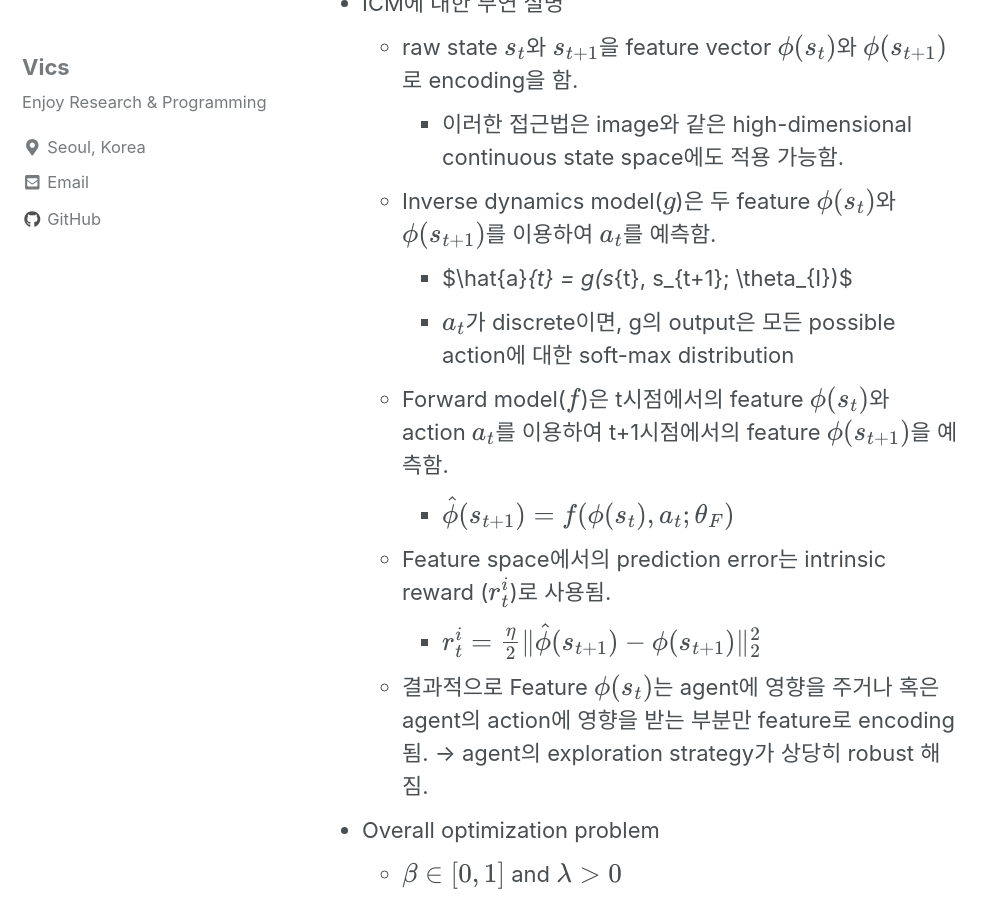
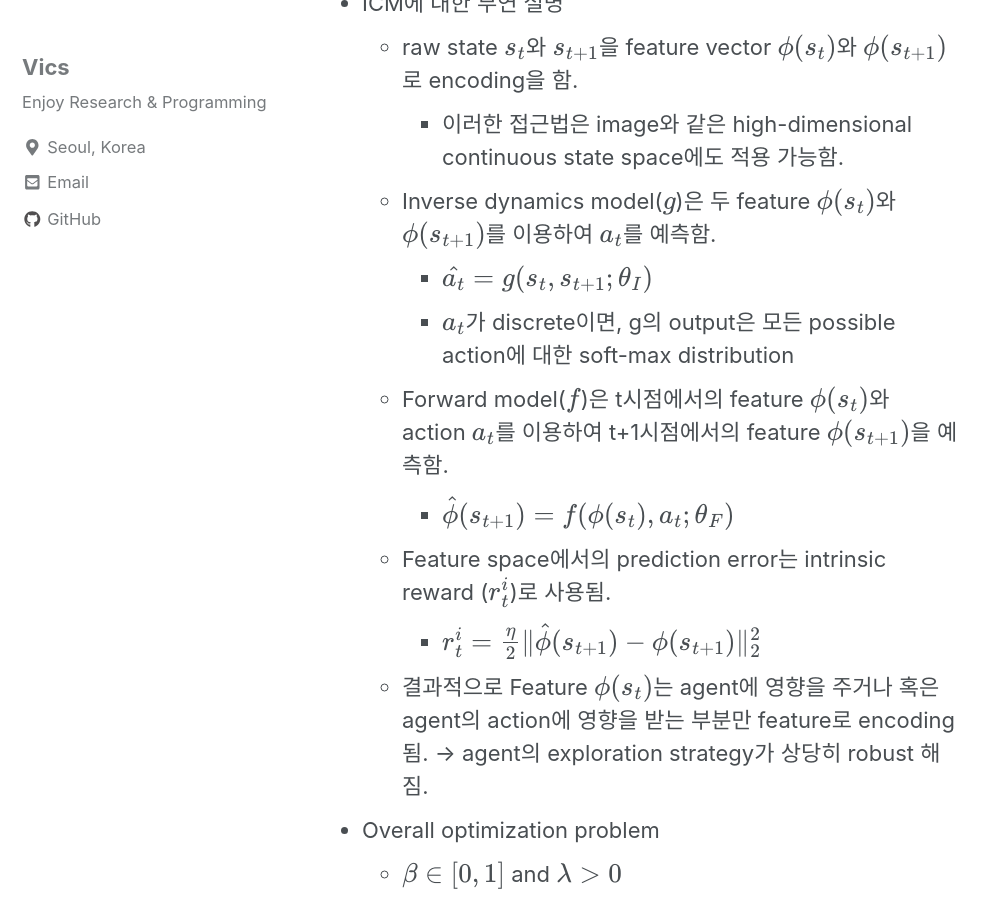
Before and after one commit to vics-kwon/vics-kwon.github.io, a Jekyll site: the page built from _posts/2018-11-25-CDE-summary.md, in a window 1280 px wide and 900 px high, scrolled down 4563 px. Shown: the whole window, without its empty margins (0-995 px from the left). Built offline with Jekyll 4.4.1, drawn with Linux system fonts in a browser that asks for light colours; nearby versions of some CDN libraries; formulas are drawn with MathJax 3; comment, search, counter and statistics services are not loaded.

Commit message:
edit latex math eq.

```diff
--- a/_posts/2018-11-25-CDE-summary.md
+++ b/_posts/2018-11-25-CDE-summary.md
@@ -73,7 +73,7 @@ Pathak, D., Agrawal, P., Efros, A. A., & Darrell, T. (2017, May). **Curiosity-dr
     - raw state $s_t$와 $s_{t+1}$을 feature vector $\phi (s_t)$와 $\phi (s_{t+1})$로 encoding을 함.
         - 이러한 접근법은 image와 같은 high-dimensional continuous state space에도 적용 가능함.
     - Inverse dynamics model($g$)은 두 feature $\phi (s_t)$와 $\phi (s_{t+1})$를 이용하여 $a_t$를 예측함.
-        - $\hat{a}_{t} = g(s_{t}, s_{t+1}; \theta_{I})$
+        - $\hat{a_t} = g(s_t, s_{t+1}; \theta_I)$
         - $a_t$가 discrete이면, g의 output은 모든 possible action에 대한 soft-max distribution
     - Forward model($f$)은 t시점에서의 feature $\phi (s_t)$와 action $a_t$를 이용하여 t+1시점에서의 feature $\phi (s_{t+1})$을 예측함.
         - $\hat{\phi}(s_{t+1}) = f(\phi(s_t), a_t; \theta_F)$
```
